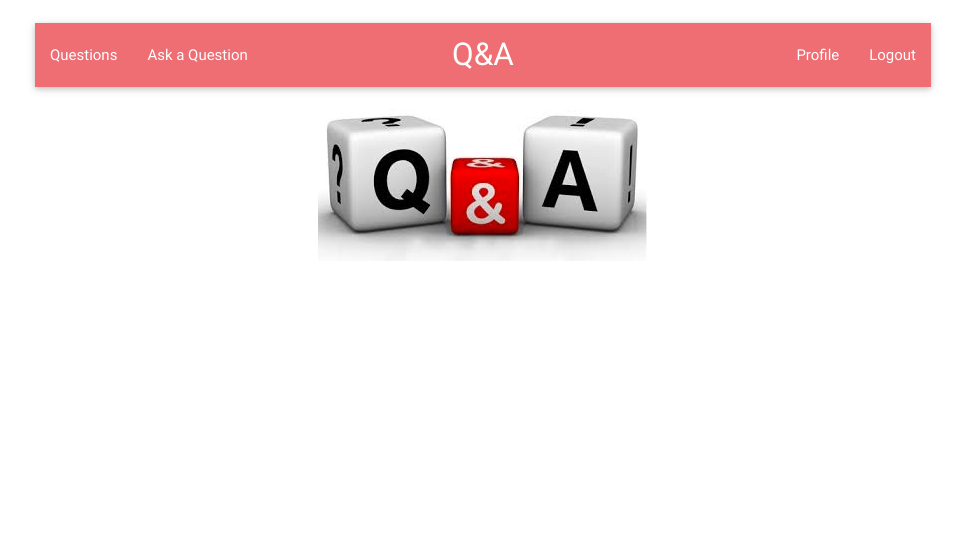
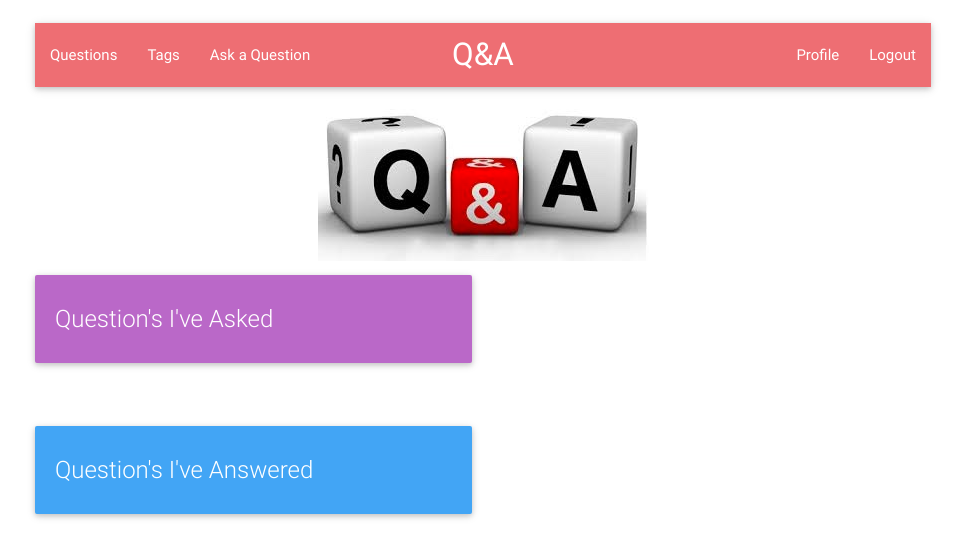
Before and after one commit to zseaborn63/Q_and_A, a Django app: page /profile/1/ in a window 1280 px wide. Shown: the top 558 px of the page, without its empty margins (157-1122 px from the left). Run offline with Django 3.2, Linux system fonts and the light colour scheme; the visitor is signed in with stand-in values (Sample User, id 1); data comes from the database, SQL or seed files in the repository; data that the repository does not hold is empty; some libraries are stand-ins or nearby versions.

Commit message:
Tag list and detail view are up.  Conflicts resolved.

```diff
--- a/Overflow/Overflow/urls.py
+++ b/Overflow/Overflow/urls.py
@@ -18,8 +18,7 @@ from django.contrib import admin
 
 from django.contrib.auth.decorators import login_required
 from Q_and_A.views import WelcomeView, UserCreate, QuestionListView, CreateQuestionView, QuestionCreation, QuestionDetailView,\
-    MakeQuestion, CreateAnswerView, ProfileDetailView, UpVote, DownVote
-
+    MakeQuestion, CreateAnswerView, ProfileDetailView, UpVote, DownVote, TagListView, TagDetailView
 
 urlpatterns = [
     url(r'^admin/', include(admin.site.urls)),
@@ -34,5 +33,7 @@ urlpatterns = [
     url(r'^profile/(?P<pk>\d+)/$', login_required(ProfileDetailView.as_view()), name='user_profile'),
     url(r'^upvote/(?P<answer_id>\d+)/$', UpVote.as_view(), name="upvote"),
     url(r'^downvote/(?P<answer_id>\d+)/$', DownVote.as_view(), name="downvote"),
+    url(r'^tags/$', TagListView.as_view(), name='tag_list'),
+    url(r'^tags/(?P<pk>\d+)/$', TagDetailView.as_view(), name='tag_detail')
 
 ]
--- a/Overflow/Q_and_A/templates/Q_and_A/profile_detail.html
+++ b/Overflow/Q_and_A/templates/Q_and_A/profile_detail.html
@@ -1,20 +1,48 @@
 {% extends 'base.html' %}
 
 {% block title %}
-
+    My Profile
 {% endblock %}
 
 {% block content %}
 <div class="center">
-    <img src="../static/images/profile.jpg">
+    <img src="/static/images/profile.jpg">
 </div>
+    <div class="row">
+        <div class="col s12 m6">
+            <div class="card purple lighten-2">
+                <div class="card-content white-text">
+                    <span class="card-title">Question's I've Asked</span>
+                </div>
+          </div>
+        </div>
+    </div>
     <div class="row">
         {% for question in object.user.question_set.all %}
             <div class="col s12 m6 l4">
                 <div class="chip teal">
                     <a href="{% url 'question_detail' question.id %}" class="white-text">{{ question.title }}</a>
-                    <br>
                 </div>
+            <p></p>
+            </div>
+        {% endfor %}
+    </div>
+    <div class="row">
+        <div class="col s12 m6">
+            <div class="card blue lighten-1">
+                <div class="card-content white-text">
+                    <span class="card-title">Question's I've Answered</span>
+                </div>
+            </div>
+        </div>
+    </div>
+    <div class="row">
+        {% for answer in object.user.answer_set.all %}
+            <div class="col s12 m6 l4">
+                <div class="chip teal">
+                    <a href="{% url 'question_detail' answer.question_answered.id %}" class="white-text">{{ answer.question_answered.title }}</a>
+                </div>
+            <p></p>
             </div>
         {% endfor %}
     </div>
--- a/Overflow/Q_and_A/templates/base.html
+++ b/Overflow/Q_and_A/templates/base.html
@@ -18,6 +18,7 @@
         <a href="#" data-activates="mobile-demo" class="button-collapse"><i class="material-icons">menu</i></a>
       <ul id="nav-mobile" class="left hide-on-med-and-down">
         <li><a href="{% url 'question_list' %}">Questions</a></li>
+        <li><a href="{% url 'tag_list' %}">Tags</a></li>
           {% if request.user.id %}
         <li><a href="{% url 'create_question' %}">Ask a Question</a></li>
           {% endif %}
@@ -33,6 +34,7 @@
       </ul>
         <ul class="side-nav" id="mobile-demo">
         <li><a href="{% url 'question_list' %}">Questions</a></li>
+        <li><a href="{% url 'tag_list' %}">Tags</a></li>
             {% if request.user.id %}
             <li><a href="{% url 'create_question' %}">Ask a Question</a></li>
             <li><a href="{% url 'user_profile' request.user.id %}">Profile</a></li>
--- a/Overflow/Q_and_A/views.py
+++ b/Overflow/Q_and_A/views.py
@@ -106,3 +106,13 @@ class DownVote(View):
         answer = Answer.objects.get(id=answer_id)
         Vote.objects.create(type='down', voter=request.user, answer_voted=answer)
         return HttpResponseRedirect(reverse('question_detail', kwargs={"pk": answer.question_answered.id}))
+
+class TagListView(ListView):
+    model = Tag
+
+class TagDetailView(DetailView):
+    model = Tag
+
+    def get_queryset(self):
+        tag_id = self.kwargs.get("pk")
+        return self.model.objects.filter(id=tag_id)
```
Also changed, not shown: Overflow/Q_and_A/templates/Q_and_A/tag_detail.html (added, +21 -0 lines), Overflow/Q_and_A/templates/Q_and_A/tag_list.html (added, +31 -0 lines).
